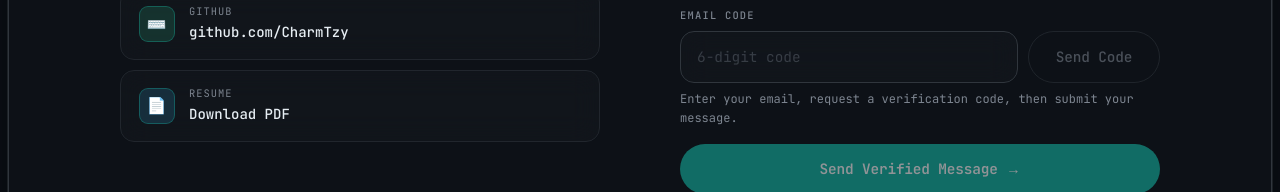
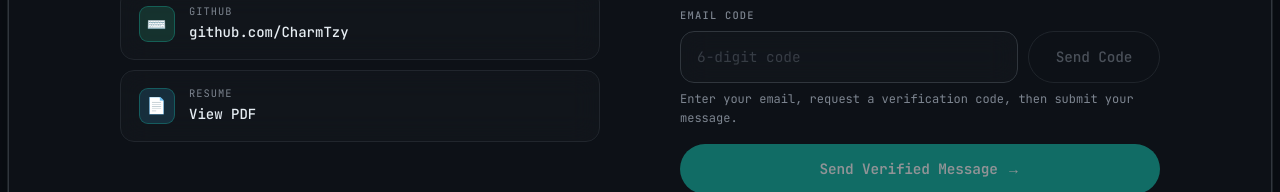
Before and after one commit to CharmTzy/NextJS-Portfolio, a Next.js app: page / in a window 1280 px wide. Shown: the part 5556-5748 px from the top of the page. Built offline with nearby package versions, Linux system fonts and the light colour scheme; no server answers.

Commit message:
Make resume view-only and fix small-screen contact overflow
Open the resume PDF inline in a new tab instead of forcing a download (relabel to View PDF). Fix contact cards overflowing/clipping on <=320px screens by letting items shrink (min-width:0) and wrapping long URLs (overflow-wrap).

```diff
--- a/src/app/components/ContactSection.jsx
+++ b/src/app/components/ContactSection.jsx
@@ -170,9 +170,8 @@ export default function ContactSection({ links = [], intro }) {
               key={link.label}
               href={link.href}
               className="contact-link"
-              target={link.href.startsWith("mailto:") || link.href.startsWith("/") ? undefined : "_blank"}
-              rel={link.href.startsWith("mailto:") || link.href.startsWith("/") ? undefined : "noreferrer"}
-              download={link.href.startsWith("/") ? true : undefined}
+              target={link.href.startsWith("mailto:") ? undefined : "_blank"}
+              rel={link.href.startsWith("mailto:") ? undefined : "noreferrer"}
             >
               <div className="cl-icon" style={{ background: link.iconBackground }}>
                 {link.icon}
--- a/src/app/data/portfolio.js
+++ b/src/app/data/portfolio.js
@@ -180,7 +180,7 @@ export const contactLinks = [
   },
   {
     label: "Resume",
-    value: "Download PDF",
+    value: "View PDF",
     href: personalInfo.resumeUrl,
     icon: "📄",
     iconBackground: "rgba(56,189,248,0.15)",
--- a/src/app/globals.css
+++ b/src/app/globals.css
@@ -1357,6 +1357,10 @@ a.exp-company:hover {
   align-items: start;
 }
 
+.contact-info {
+  min-width: 0;
+}
+
 .contact-info h3 {
   font-family: var(--font-jetbrains-mono), monospace;
   font-size: 1.5rem;
@@ -1393,6 +1397,12 @@ a.exp-company:hover {
     transform 0.15s,
     background 0.2s;
   backdrop-filter: blur(14px);
+  min-width: 0;
+}
+
+/* Allow the text column to shrink so long values wrap instead of overflowing. */
+.contact-link > div {
+  min-width: 0;
 }
 
 .contact-link:hover {
@@ -1426,6 +1436,7 @@ a.exp-company:hover {
   font-size: 0.875rem;
   font-weight: 500;
   color: var(--text);
+  overflow-wrap: anywhere;
 }
 
 /* Contact form */
```
